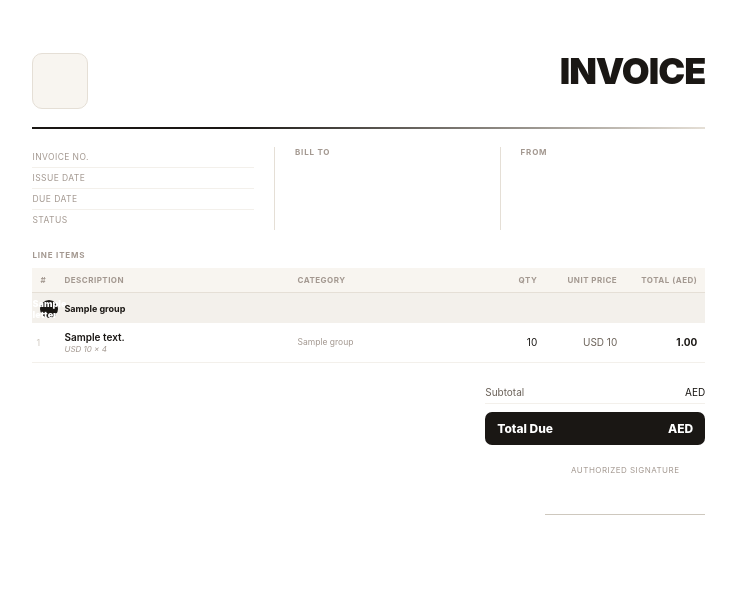
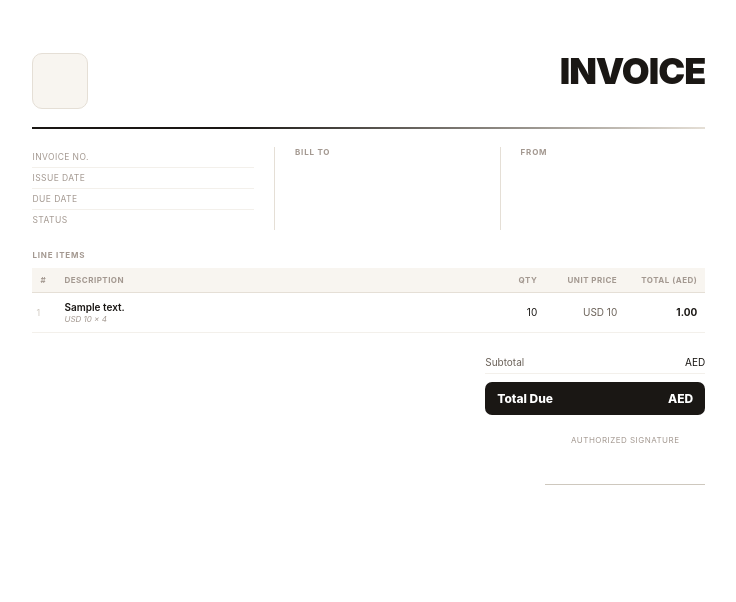
Before and after one commit to Norka-Solution/Norka_Invoice, a Django app: template templates/invoices/invoice_pdf.html in a window 1280 px wide. Shown: the top 602 px of the page, without its empty margins (28-764 px from the left). Run offline with Django 5.2, Linux system fonts and the light colour scheme; tables that the repository leaves empty hold one stand-in row (values such as "Sample post"); the template is opened without the code that fills it: values that come from a table or form of the project are taken from there, most other values are stand-ins (such as "Sample title", 1, 10 or a date in 2020); parts of the project's set-up code (start-up, migrations or seed data) failed here and were passed over.

Commit message:
Remove category group rows from PDF — flat item list
Co-Authored-By: Claude Sonnet 4.6 <noreply@anthropic.com>

```diff
--- a/templates/invoices/invoice_pdf.html
+++ b/templates/invoices/invoice_pdf.html
@@ -286,7 +286,6 @@ body {
       <tr>
         <th style="width:24px;">#</th>
         <th>Description</th>
-        <th>Category</th>
         <th class="r" style="width:36px;">Qty</th>
         <th class="r" style="width:80px;">Unit Price</th>
         <th class="r" style="width:80px;">Total (AED)</th>
@@ -294,14 +293,6 @@ body {
     </thead>
     <tbody>
       {% for group in item_groups %}
-        <tr class="cat-row">
-          <td colspan="6">
-            <div class="cat-pill">
-              <span class="cat-dot grp-{{ forloop.counter0 }}">{{ group.letter }}</span>
-              <span>{{ group.label_en }}</span>
-            </div>
-          </td>
-        </tr>
         {% for row in group.numbered_items %}
           <tr class="item-row">
             <td class="item-num">{{ row.num }}</td>
@@ -311,7 +302,6 @@ body {
                 <div class="item-orig">{{ row.item.currency }} {{ row.item.unit_price }} × {{ row.item.exchange_rate }}</div>
               {% endif %}
             </td>
-            <td class="item-cat">{{ group.label_en }}</td>
             <td class="item-qty">{{ row.item.quantity }}</td>
             <td class="item-price">
               {% if row.item.currency != 'AED' %}
```
